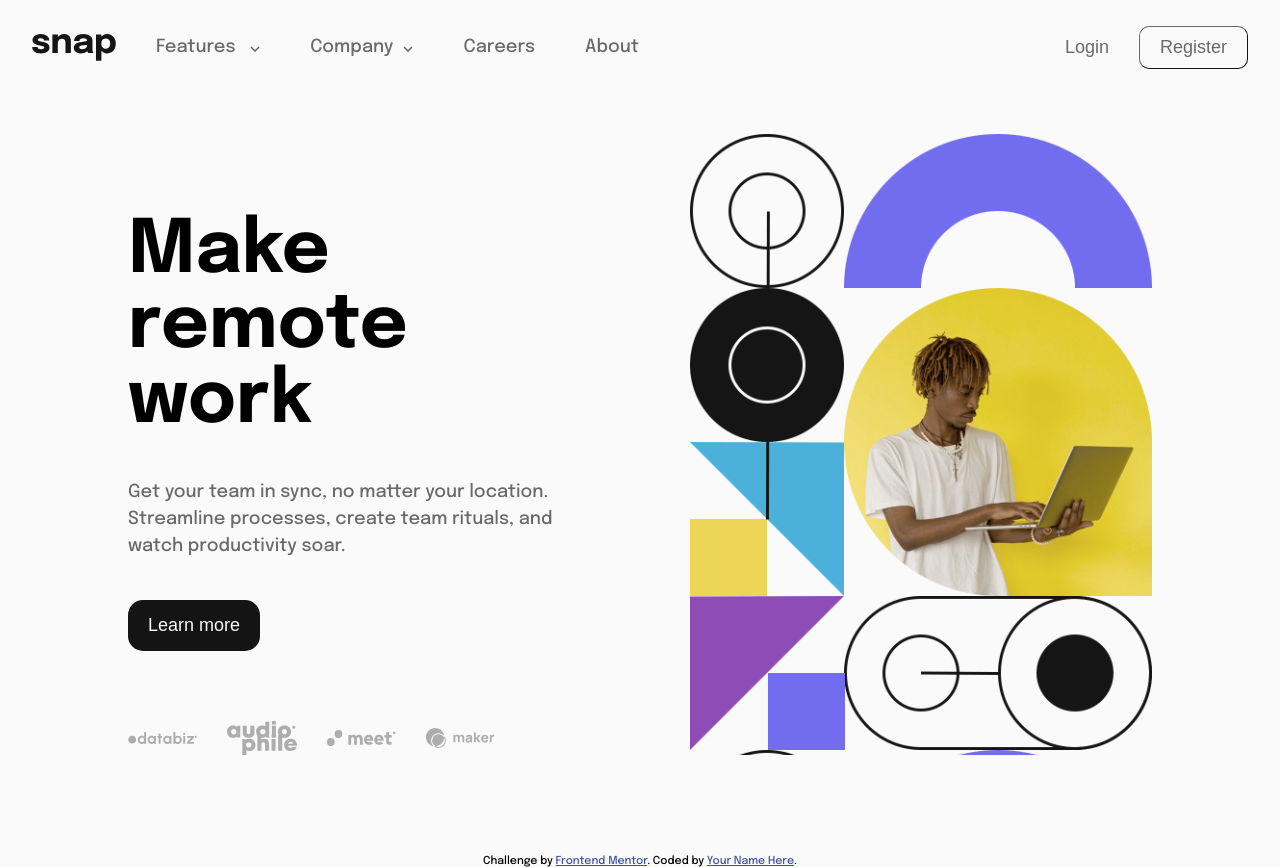
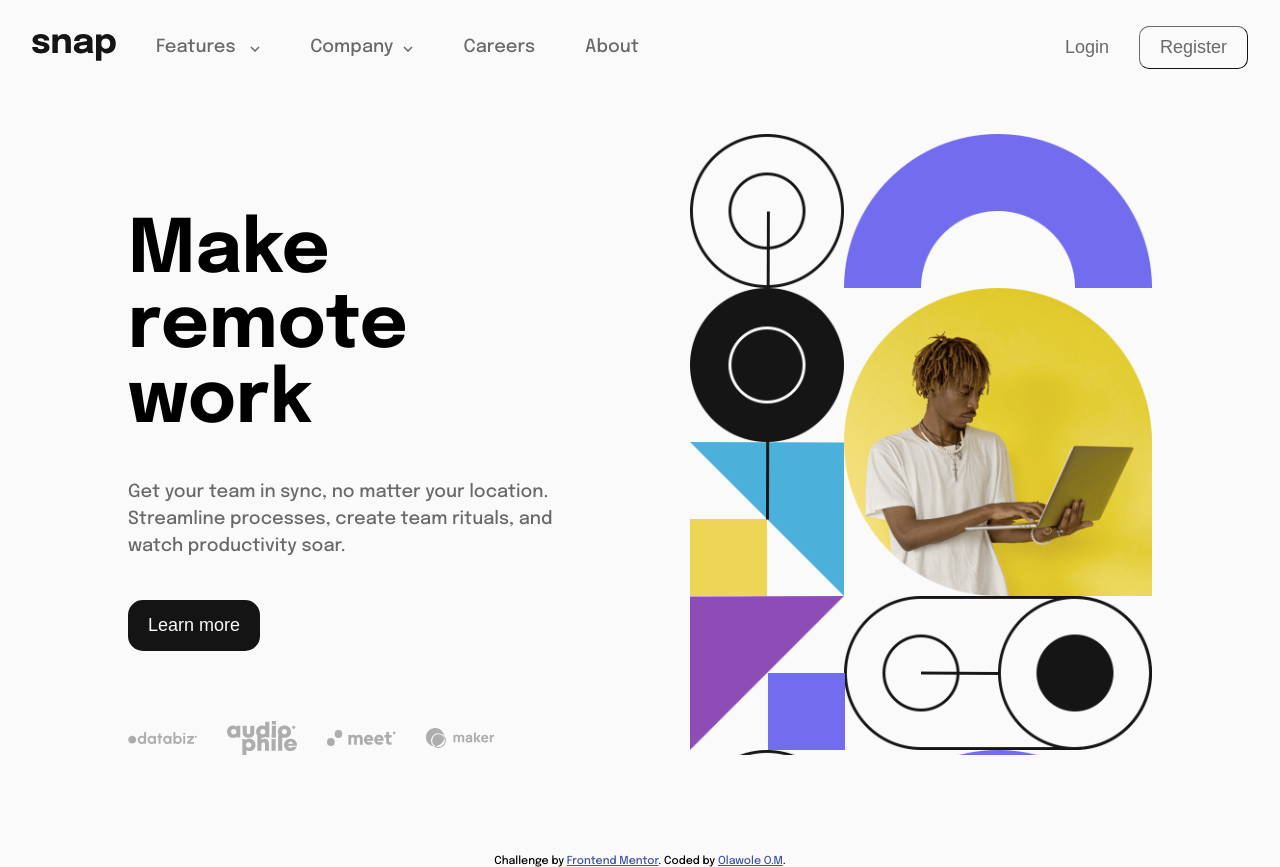
Before and after one commit to wulzymart/Intro-section-with-dropdown-navigation, a plain HTML site: page index.html in a window 1280 px wide. Drawn offline with Linux system fonts and the light colour scheme.

Commit message:
Update index.html

```diff
--- a/index.html
+++ b/index.html
@@ -164,7 +164,7 @@
       Challenge by
       <a href="https://www.frontendmentor.io?ref=challenge" target="_blank"
         >Frontend Mentor</a
-      >. Coded by <a href="#">Your Name Here</a>.
+      >. Coded by <a href="https://webcouture.com.ng">Olawole O.M</a>.
     </div>
   </body>
 </html>
```
